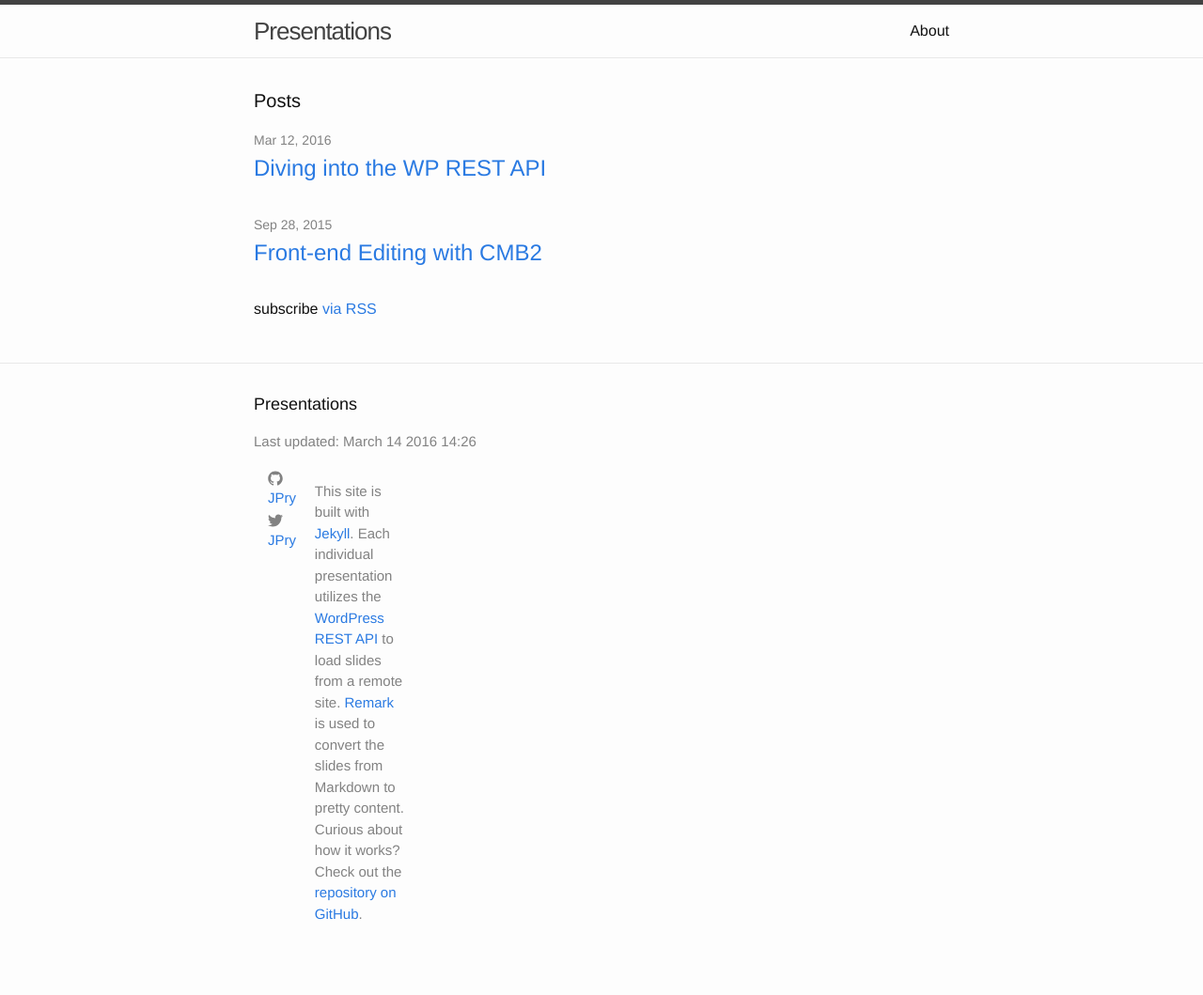
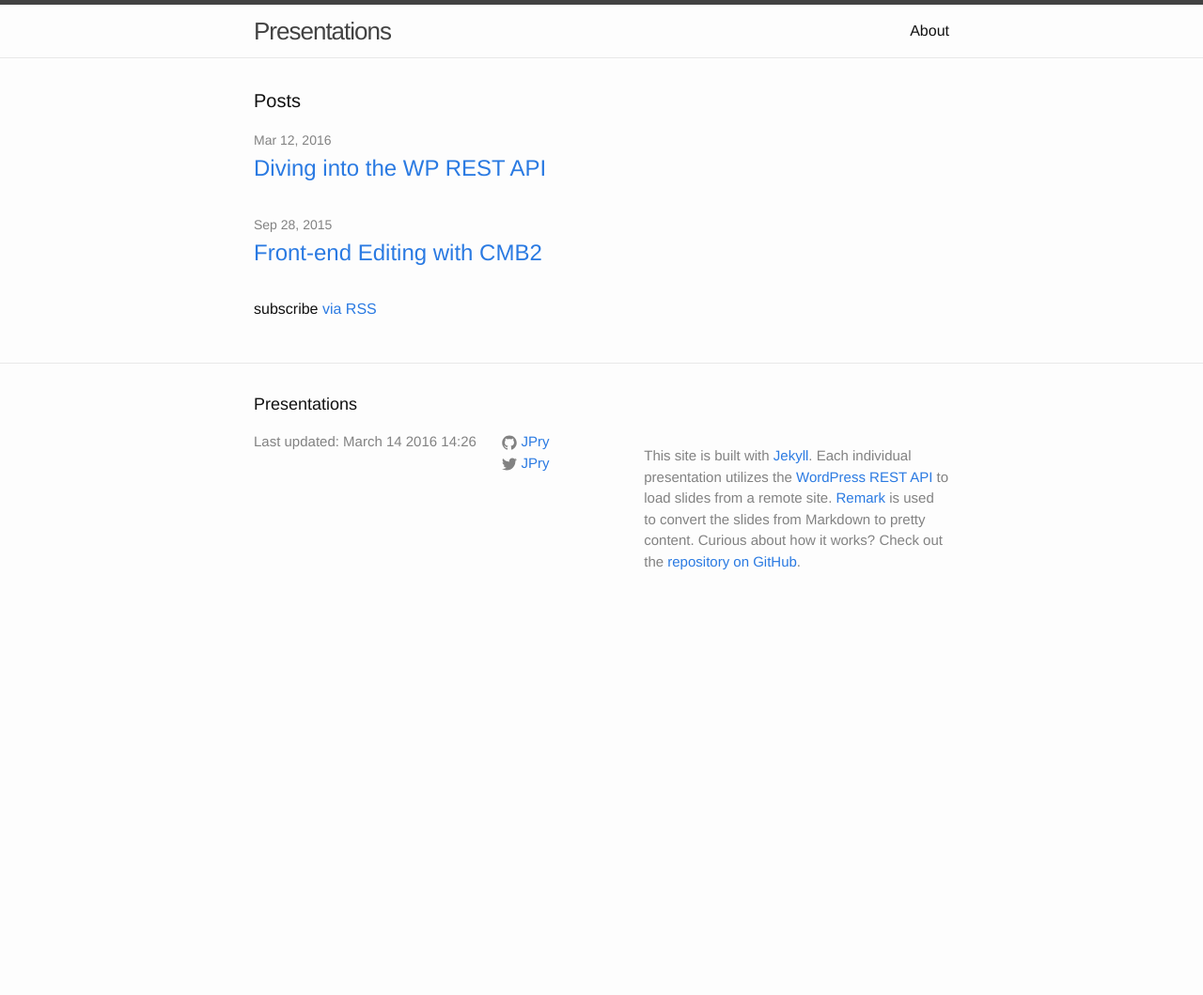
Before and after one commit to JPry/presentations, a Jekyll site: the page built from index.html, in a window 1280 px wide. Shown: the whole page at 94% size. Built offline with Jekyll 4.4.1, drawn with Linux system fonts in a browser that asks for light colours; after the commit the page ends 900 px from its top, so only the background shows below that.

Commit message:
Fix conditional block

```diff
--- a/_includes/footer.html
+++ b/_includes/footer.html
@@ -7,13 +7,14 @@
     <div class="footer-col-wrapper">
       <div class="footer-col  footer-col-1">
         <p>Last updated: {{ site.time | date: "%B %-d %Y %R" }}</p>
+
         {% if site.email %}
         <ul class="contact-list">
           <li>{{ site.title }}</li>
           <li><a href="mailto:{{ site.email }}">{{ site.email }}</a></li>
         </ul>
+        {% endif %}
       </div>
-      {% endif %}
 
       <div class="footer-col  footer-col-2">
         <ul class="social-media-list">
```
